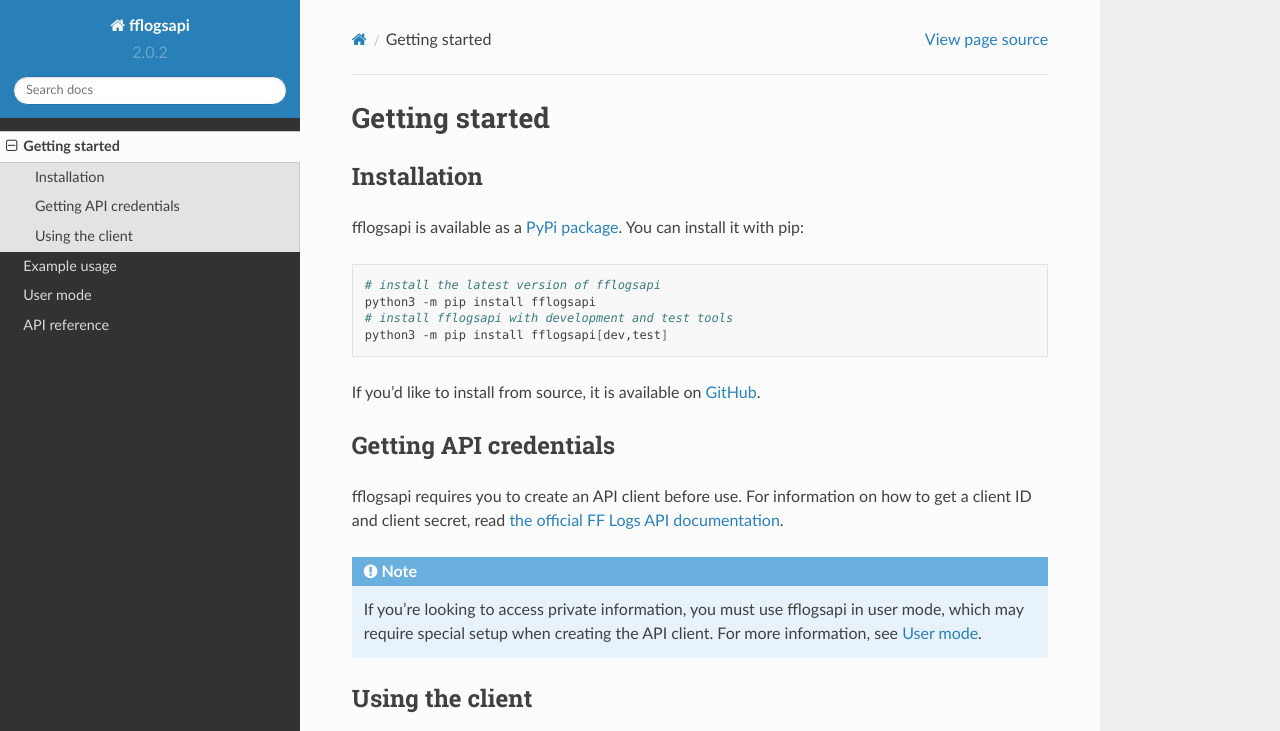
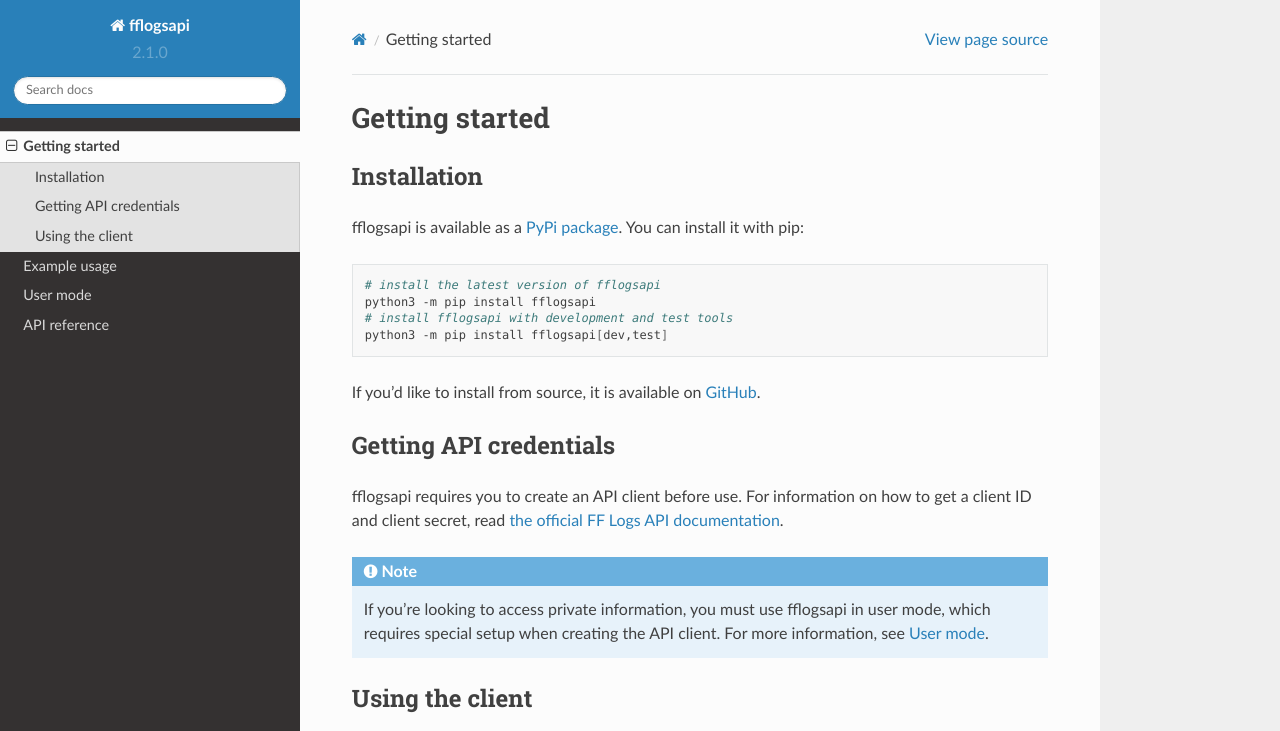
Before and after one commit to halworsen/fflogsapi, a Sphinx documentation site: the page built from docs/source/get_started.rst, in a window 1280 px wide and 1084 px high. Shown: the top 731 px of the window. Built offline with Sphinx 7.4.7 and the Read the Docs theme 2.0.0, drawn with Linux system fonts in a browser that asks for light colours.

Commit message:
version bump and docs fix
fetch_data decorated funcs were not correctly autogenerating docs

```diff
--- a/docs/source/api.rst
+++ b/docs/source/api.rst
@@ -260,6 +260,11 @@
   :undoc-members:
   :private-members:
 
+.. autoclass:: FFLogsPhase
+  :members:
+  :undoc-members:
+  :private-members:
+
 Pagination
 ----------
 
--- a/docs/source/conf.py
+++ b/docs/source/conf.py
@@ -14,8 +14,8 @@
 project = 'fflogsapi'
 copyright = '2023, Markus Wang Halvorsen'
 author = 'Markus Wang Halvorsen'
-release = '2.0.2'
-version = '2.0.2'
+release = '2.1.0'
+version = '2.1.0'
 
 # -- General configuration ---------------------------------------------------
 # https://www.sphinx-doc.org/en/master/usage/configuration.html#general-configuration
--- a/docs/source/get_started.rst
+++ b/docs/source/get_started.rst
@@ -19,11 +19,11 @@
 -----------------------
 
 fflogsapi requires you to create an API client before use. For information on how to get a client ID and client secret,
-read `the official FF Logs API documentation <https://articles.fflogs.com/help/api-documentation>`_.
+read `the official FF Logs API documentation <https://www.archon.gg/ffxiv/articles/help/api-documentation>`_.
 
 .. note::
     If you're looking to access private information, you must use fflogsapi in user mode,
-    which may require special setup when creating the API client. For more information, see :doc:`user_flow`.
+    which requires special setup when creating the API client. For more information, see :doc:`user_flow`.
 
 Using the client
 ----------------
--- a/pyproject.toml
+++ b/pyproject.toml
@@ -1,6 +1,6 @@
 [project]
 name = 'fflogsapi'
-version = '2.0.2'
+version = '2.1.0'
 description = 'Python client for the FF Logs v2 API'
 readme = 'README.md'
 authors = [
```
Also changed, not shown: CHANGELOG.md (+11 -0 lines), 1 other file.
